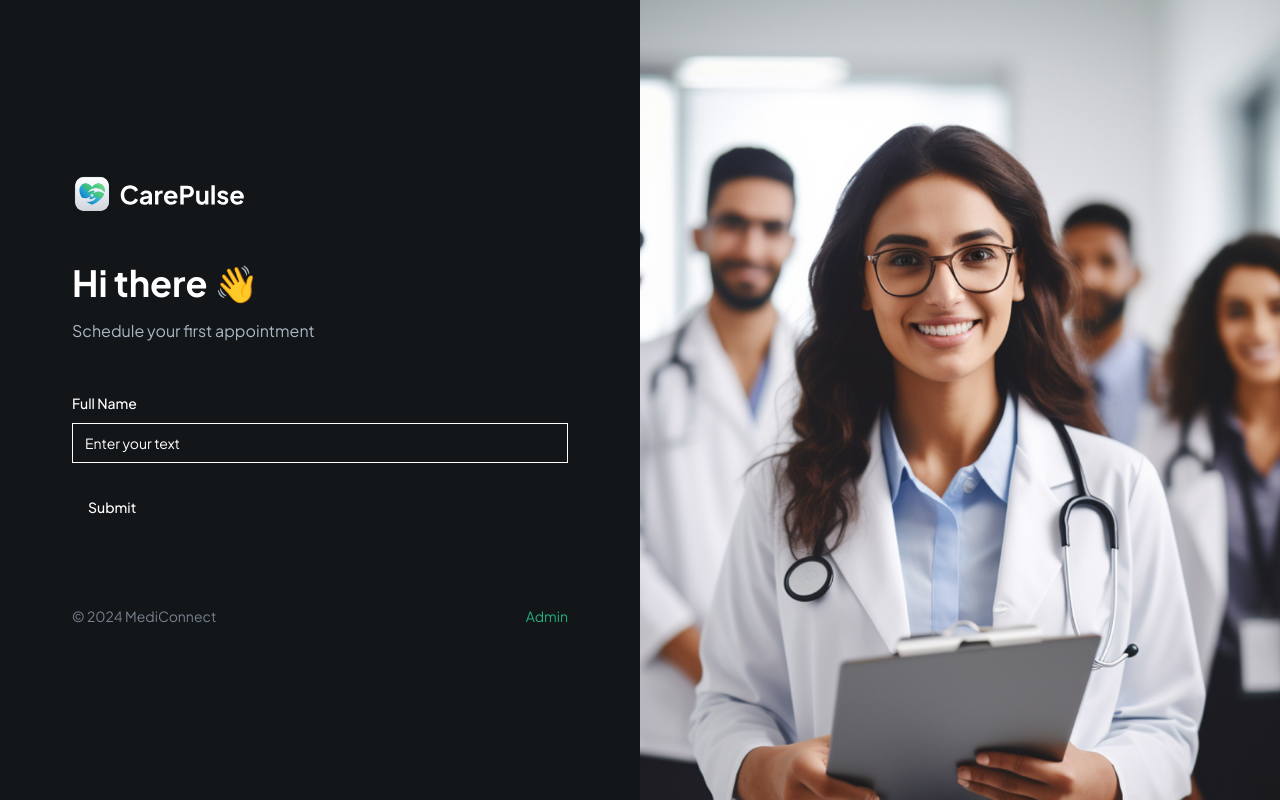
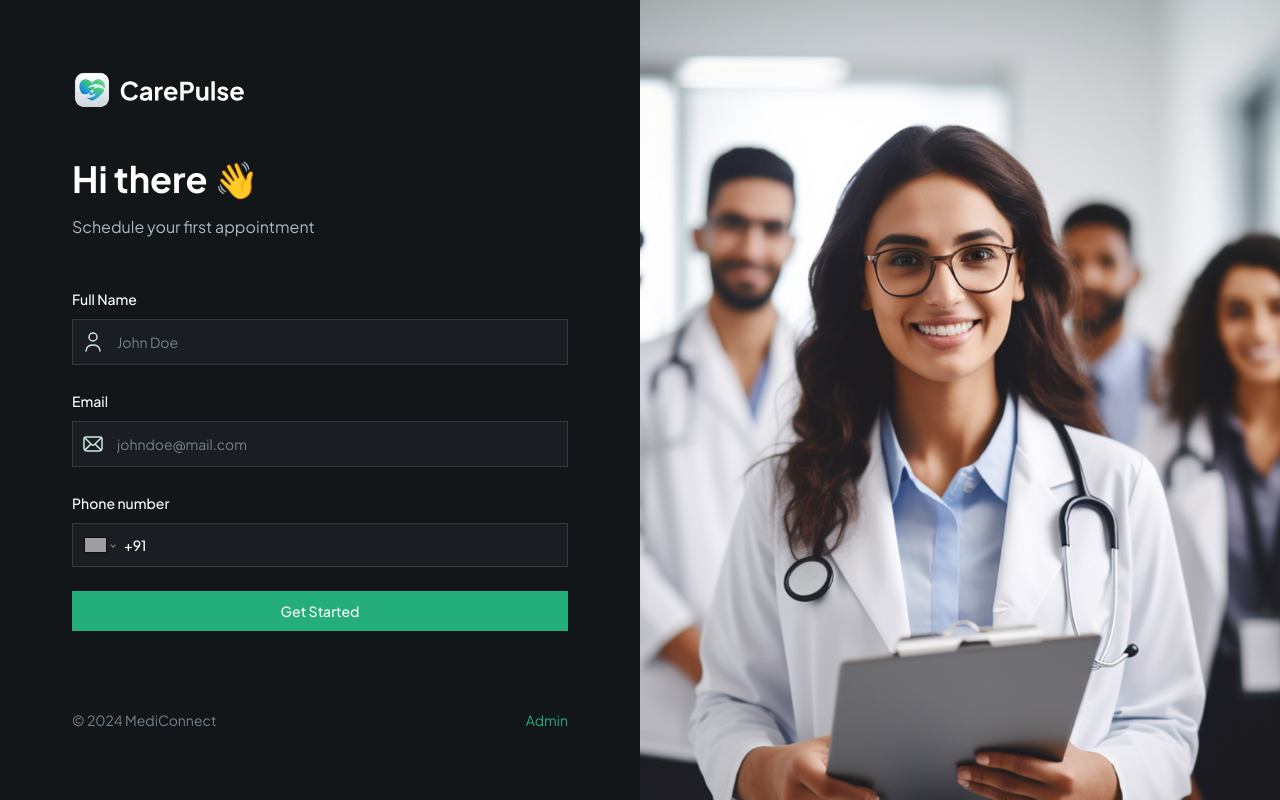
Before and after one commit to AmruthLP12/mediconnect, a Next.js app: page / in a window 1280 px wide. Built offline with nearby package versions, Linux system fonts and the light colour scheme; grey boxes are pictures that could not be loaded.

Commit message:
cover page complete

```diff
--- a/app/globals.css
+++ b/app/globals.css
@@ -9,6 +9,7 @@
     width: 0px;
     height: 0px;
     border-radius: 0px;
+    overflow: scroll;
   }
 
   .remove-scrollbar::-webkit-scrollbar-track {
@@ -23,6 +24,12 @@
   .remove-scrollbar::-webkit-scrollbar-thumb:hover {
     /* background: #1e2238; */
     background: transparent;
+  }
+
+
+
+  .remove-scrollbar::-webkit-scrollbar {
+    display: none; /* For Chrome, Safari, and Opera */
   }
 }
 
--- a/app/page.tsx
+++ b/app/page.tsx
@@ -7,8 +7,8 @@ export default function Home() {
     <div className="flex h-screen max-h-screen">
       {/* TODO: OTP Verification | PasskeyModel */}
 
-      <section className="remove-scrollbar container my-auto">
-        <div className="sub-container max-w-[496px]">
+      <section className="remove-scrollbar  container my-auto">
+        <div className="sub-container max-w-[496px] ">
           <Image
             src="/assets/icons/logo-full.svg"
             height={1000}
--- a/components/CustomFormField.tsx
+++ b/components/CustomFormField.tsx
@@ -1,11 +1,21 @@
 "use client";
 
-import { FormField, FormItem, FormLabel } from "@/components/ui/form";
+import {
+  FormControl,
+  FormField,
+  FormItem,
+  FormLabel,
+  FormMessage,
+} from "@/components/ui/form";
 
 import { Input } from "@/components/ui/input";
-import React from "react";
 import { Control } from "react-hook-form";
 import { FormFieldType } from "./forms/PatientForm";
+
+import Image from "next/image";
+import "react-phone-number-input/style.css";
+import PhoneInput from "react-phone-number-input";
+import { E164Number } from "libphonenumber-js/core";
 
 interface CustomProps {
   control: Control<any>;
@@ -23,7 +33,46 @@ interface CustomProps {
 }
 
 const RenderField = ({ field, props }: { field: any; props: CustomProps }) => {
-  return <Input type="text" placeholder="Enter your text" />;
+  const { fieldType, iconSrc, iconAlt, placeholder } = props;
+
+  switch (fieldType) {
+    case FormFieldType.INPUT:
+      return (
+        <div className="flex rounded-md border border-dark-500 bg-dark-400">
+          {iconSrc && (
+            <Image
+              src={iconSrc}
+              height={24}
+              width={24}
+              alt={iconAlt || "icon"}
+              className="ml-2"
+            />
+          )}
+
+          <FormControl>
+            <Input
+              placeholder={placeholder}
+              {...field}
+              className="shad-input border-0"
+            />
+          </FormControl>
+        </div>
+      );
+    case FormFieldType.PHONE_INPUT:
+      return (
+        <PhoneInput
+          defaultCountry="IN"
+          placeholder={placeholder}
+          international
+          withCountryCallingCode
+          value={field.value as E164Number | undefined}
+          onChange={field.onChange}
+          className="input-phone"
+        />
+      );
+    default:
+      break;
+  }
 };
 
 const CustomFormField = (props: CustomProps) => {
@@ -39,6 +88,8 @@ const CustomFormField = (props: CustomProps) => {
           )}
 
           <RenderField field={field} props={props} />
+
+          <FormMessage className="shad-error" />
         </FormItem>
       )}
     />
--- /dev/null
+++ b/components/SubmitButton.tsx
@@ -0,0 +1,35 @@
+import Image from "next/image";
+import { Button } from "./ui/button";
+
+interface ButtonProps {
+  isLoading: boolean;
+  className?: string;
+  children: React.ReactNode;
+}
+
+const SubmitButton = ({ isLoading, className, children }: ButtonProps) => {
+  return (
+    <Button
+      type="submit"
+      disabled={isLoading}
+      className={className ?? "shad-primary-btn w-full"}
+    >
+      {isLoading ? (
+        <div className="flex items-center gap-4">
+          <Image
+            src="/assets/icons/loader.sg"
+            alt="loader"
+            width={24}
+            height={24}
+            className="animate-spin"
+          />
+          Loading...
+        </div>
+      ) :
+        children
+      }
+    </Button>
+  );
+};
+
+export default SubmitButton;
--- a/components/forms/PatientForm.tsx
+++ b/components/forms/PatientForm.tsx
@@ -7,6 +7,10 @@ import { z } from "zod";
 import { Button } from "@/components/ui/button";
 import { Form } from "@/components/ui/form";
 import CustomFormField from "../CustomFormField";
+import SubmitButton from "../SubmitButton";
+import { useState } from "react";
+import { UserFormValidation } from "@/lib/validation";
+import { useRouter } from "next/navigation";
 
 export enum FormFieldType {
   INPUT = "input",
@@ -15,23 +19,43 @@ export enum FormFieldType {
   DATE_PICKER = "datePicker",
   SELECT = "select",
   SKELETON = "skeleton",
+  PHONE_INPUT = "phoneInput",
 }
 
-const formSchema = z.object({
-  username: z.string().min(2, {
-    message: "Username must be at least 2 characters.",
-  }),
-});
 const PatientForm = () => {
-  const form = useForm<z.infer<typeof formSchema>>({
-    resolver: zodResolver(formSchema),
+const router = useRouter()
+
+  const [isLoading, setIsLoading] = useState(false);
+
+  const form = useForm<z.infer<typeof UserFormValidation>>({
+    resolver: zodResolver(UserFormValidation),
     defaultValues: {
-      username: "",
+      name: "",
+      email: "",
+      phone: "",
     },
   });
 
-  function onSubmit(values: z.infer<typeof formSchema>) {
-    console.log(values);
+  async function onSubmit({
+    name,
+    email,
+    phone,
+  }: z.infer<typeof UserFormValidation>) {
+    setIsLoading(true);
+
+    try {
+      // const userData = {
+      //   name,
+      //   email,
+      //   phone,
+      // };
+
+      // const user = await createUser(userData);
+
+      // if(user) router.push(`/patients/${user.$id}/register`)
+    } catch (error) {
+      console.log(error);
+    }
   }
   return (
     <Form {...form}>
@@ -51,7 +75,25 @@ const PatientForm = () => {
           iconAlt="user"
         />
 
-        <Button type="submit">Submit</Button>
+        <CustomFormField
+          fieldType={FormFieldType.INPUT}
+          control={form.control}
+          name="email"
+          label="Email"
+          placeholder="johndoe@mail.com"
+          iconSrc="/assets/icons/email.svg"
+          iconAlt="email"
+        />
+
+        <CustomFormField
+          fieldType={FormFieldType.PHONE_INPUT}
+          control={form.control}
+          name="phone"
+          label="Phone number"
+          placeholder="+91 9876543210"
+        />
+
+        <SubmitButton isLoading={isLoading}>Get Started</SubmitButton>
       </form>
     </Form>
   );
--- /dev/null
+++ b/lib/validation.ts
@@ -0,0 +1,12 @@
+import { z } from "zod";
+
+export const UserFormValidation = z.object({
+  name: z
+    .string()
+    .min(2, "Name must be at least 2 characters.")
+    .max(2, "Name must be at most 50 characters."),
+  email: z.string().email("Invalid email address."),
+  phone: z
+    .string()
+    .refine((phone) => /^\+\d{10,15}$/.test(phone), "Invalid phone number"),
+});
--- a/package.json
+++ b/package.json
@@ -12,14 +12,18 @@
     "@hookform/resolvers": "^3.9.0",
     "@radix-ui/react-label": "^2.1.0",
     "@radix-ui/react-slot": "^1.1.0",
+    "appwrite": "^15.0.0",
     "class-variance-authority": "^0.7.0",
     "clsx": "^2.1.1",
+    "libphonenumber-js": "^1.11.8",
     "lucide-react": "^0.441.0",
     "next": "14.2.6",
     "next-themes": "^0.3.0",
+    "node-appwrite": "^14.1.0",
     "react": "^18",
     "react-dom": "^18",
     "react-hook-form": "^7.53.0",
+    "react-phone-number-input": "^3.4.5",
     "tailwind-merge": "^2.5.2",
     "tailwindcss-animate": "^1.0.7",
     "zod": "^3.23.8"
```
Also changed, not shown: lib/appwrite.config.ts (added, +19 -0 lines), 1 other file (tests, documents, lock files or other folders).
